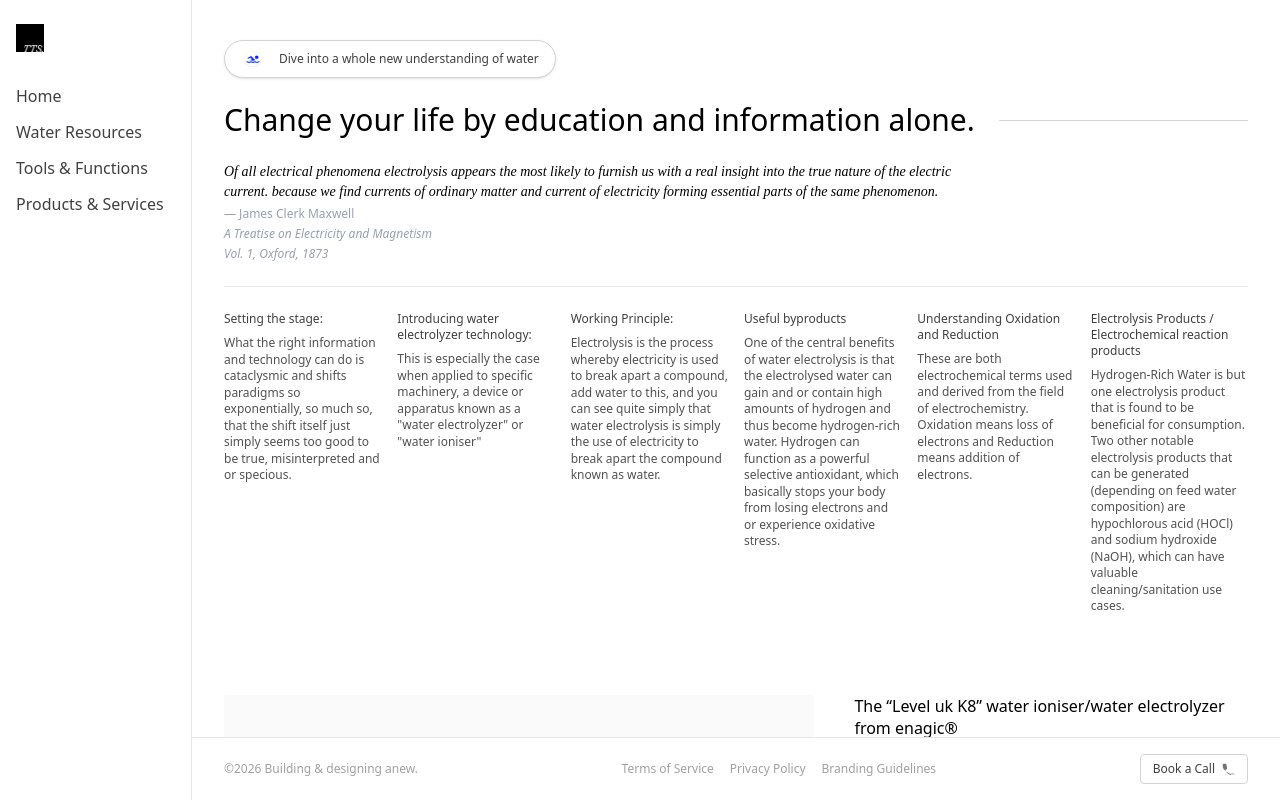
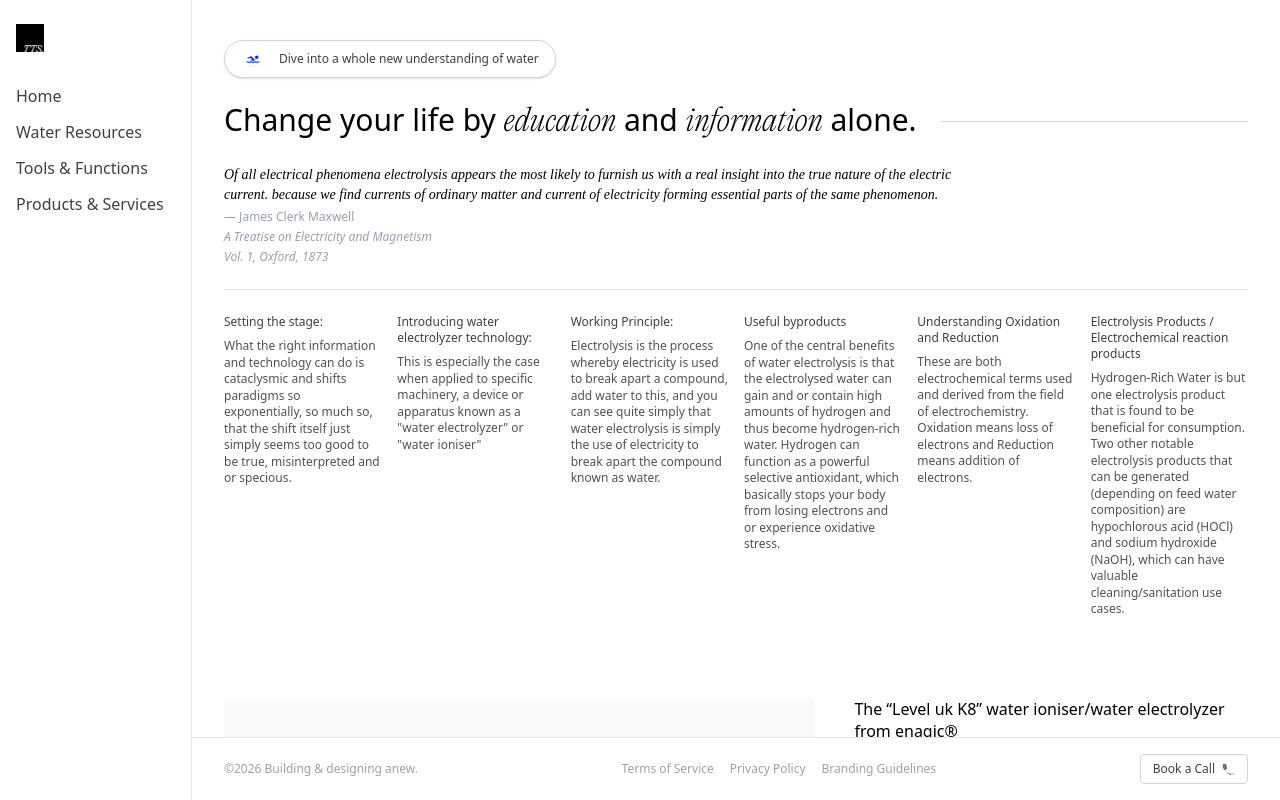
Before and after one commit to telluricaquarian/thethinkingspiritrepo, a Next.js app: page / in a window 1280 px wide. Built offline with nearby package versions, Linux system fonts and the light colour scheme.

Commit message:
Apply PPEditorial Ultralight Italic to education and information in hero headline

```diff
--- a/app/globals.css
+++ b/app/globals.css
@@ -149,3 +149,14 @@ body {
 .font-times {
   font-family: "Times New Roman", Times, serif;
 }
+
+@font-face {
+  font-family: "PPEditorialUltralightItalic";
+  src: url("/PPEditorialNew-UltralightItalic.otf") format("opentype");
+  font-weight: normal;
+  font-style: normal;
+}
+
+.font-editorial-ultralight-italic {
+  font-family: "PPEditorialUltralightItalic", serif;
+}
--- a/components/DesktopHome.tsx
+++ b/components/DesktopHome.tsx
@@ -71,7 +71,7 @@ export default function DesktopHome() {
             {/* Headline row */}
             <div className="flex items-center gap-6">
               <h1 className="text-3xl font-light lg:whitespace-nowrap">
-                Change your life by <span style={{ fontFamily: "var(--font-pp-editorial)" }}>education</span> and <span style={{ fontFamily: "var(--font-pp-editorial)" }}>information</span> alone.
+                Change your life by <span className="font-editorial-ultralight-italic">education</span> and <span className="font-editorial-ultralight-italic">information</span> alone.
               </h1>
               <div className="flex-1 border-t border-gray-300" />
             </div>
```
